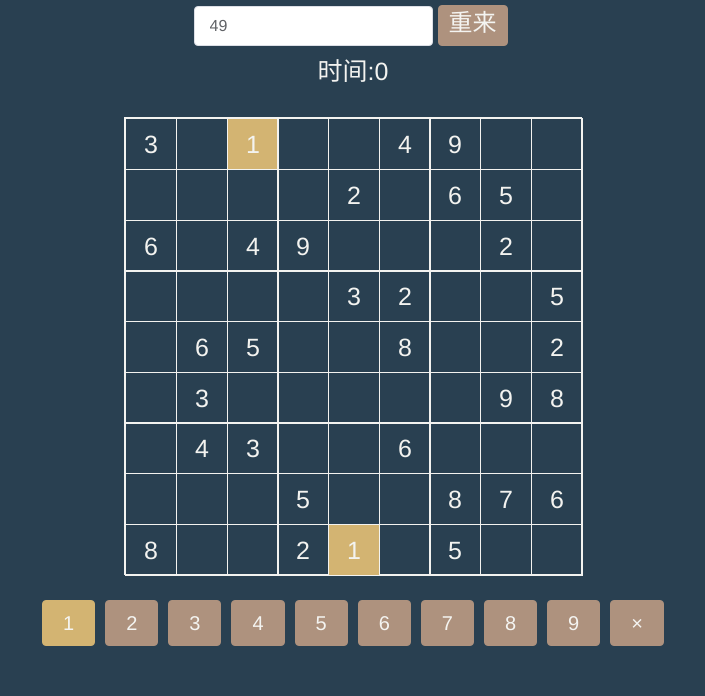
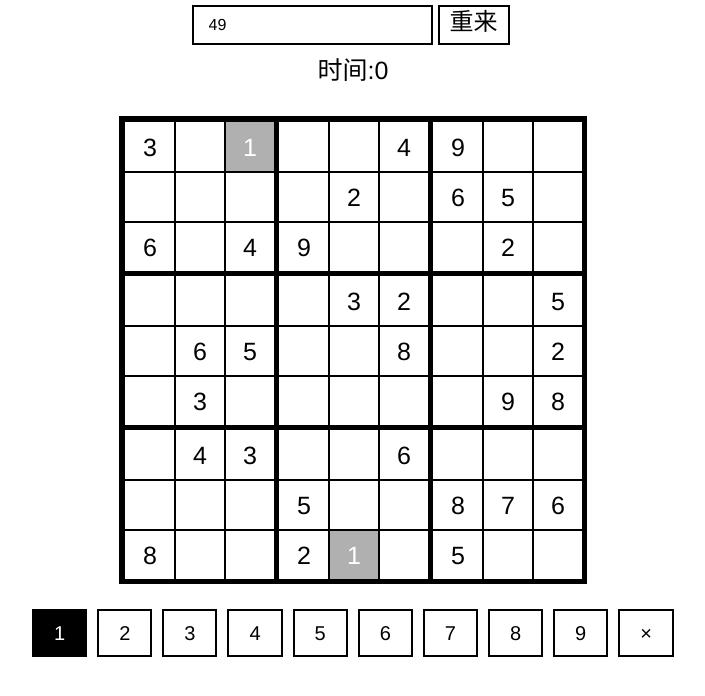
Before and after one commit to myth984/sudoku, a Vue app: page / in a window 1280 px wide. Shown: the top 696 px of the page, without its empty margins (287-992 px from the left). Built offline with nearby package versions, Linux system fonts and the light colour scheme; a web font is replaced by a local one.

Commit message:
添加功能更新样式

```diff
--- a/public/index.html
+++ b/public/index.html
@@ -9,6 +9,7 @@
     <link rel="icon" href="<%= BASE_URL %>favicon.ico">
     <title>
         <%= htmlWebpackPlugin.options.title %>
+            大家一起来数独
     </title>
 </head>
 
--- a/src/App.vue
+++ b/src/App.vue
@@ -63,7 +63,8 @@ html,
 body {
   padding: 0;
   margin: 0;
-  background-color: #294051;
+  /* background-color: #294051; */
+  /* color: #f3f3f0; */
   font-family: dingmou, Avenir, Helvetica, Arial, sans-serif;
 }
 input,
@@ -74,7 +75,6 @@ button {
   -webkit-font-smoothing: antialiased;
   -moz-osx-font-smoothing: grayscale;
   text-align: center;
-  color: #f3f3f0;
   display: grid;
   grid-template-rows: auto auto;
   align-items: center;
@@ -88,9 +88,10 @@ button {
   line-height: 1;
   white-space: nowrap;
   cursor: pointer;
-  background: #ae927e;
-  border: 1px solid #ae927e;
-  color: #f4f4f1;
+  /* background: #ae927e; */
+  background: #fff;
+  border: 2px solid #000;
+  color: #000;
   -webkit-appearance: none;
   text-align: center;
   box-sizing: border-box;
@@ -100,19 +101,21 @@ button {
   -moz-user-select: none;
   -webkit-user-select: none;
   -ms-user-select: none;
-  padding: 5px 10px 10px 10px;
+  padding: 3px 10px 9px 10px;
   font-size: 24px;
-  border-radius: 4px;
+  border-radius: 0px;
   font-family: dingmou, Avenir, Helvetica, Arial, sans-serif;
 }
 .sum-input {
   -webkit-appearance: none;
-  background-color: #fff;
+  /* background-color: #fff; */
   background-image: none;
-  border-radius: 4px;
-  border: 1px solid #dcdfe6;
+  border-radius: 0px;
+  /* border: 1px solid #dcdfe6; */
+  border: 2px solid #000;
   box-sizing: border-box;
-  color: #606266;
+  /* color: #606266; */
+  color: #000;
   font-size: inherit;
   height: 40px;
   line-height: 40px;
--- a/src/components/Box.vue
+++ b/src/components/Box.vue
@@ -17,7 +17,8 @@ export default {
         display: "grid",
         "grid-template-columns": "repeat(3, 50px)",
         "grid-template-rows": "repeat(3, 50px)",
-        "grid-gap": "1px 1px",
+        // "grid-gap": "1px 1px",
+        border:"2px solid #000"
       };
     },
   },
--- a/src/components/ButtonGroup.vue
+++ b/src/components/ButtonGroup.vue
@@ -9,6 +9,7 @@
       "
       v-for="(i, index) of buttons"
       :key="index"
+      v-on:keyup="keyUp($event)"
     >
       {{ i.label }}
     </button>
@@ -49,6 +50,51 @@ export default {
           cell.hint = true;
         });
     },
+    keyUp(ev) {
+      console.log(ev);
+    },
+  },
+  mounted() {
+    document.onkeydown = (e) => {
+      //事件对象兼容
+      let ev =
+        e || event || window.event || arguments.callee.caller.arguments[0];
+      let i = "1";
+      console.log(ev.keyCode);
+      switch (ev.keyCode) {
+        case 48:
+          i = "×";
+          break;
+        case 49:
+          i = "1";
+          break;
+        case 50:
+          i = "2";
+          break;
+        case 51:
+          i = "3";
+          break;
+        case 52:
+          i = "4";
+          break;
+        case 53:
+          i = "5";
+          break;
+        case 54:
+          i = "6";
+          break;
+        case 55:
+          i = "7";
+          break;
+        case 56:
+          i = "8";
+          break;
+        case 57:
+          i = "9";
+          break;
+      }
+      this.click({ label: i });
+    };
   },
 };
 </script>
@@ -60,9 +106,9 @@ export default {
   line-height: 1;
   white-space: nowrap;
   cursor: pointer;
-  background: #ae927e;
-  border: 1px solid #ae927e;
-  color: #f4f4f1;
+  background: #fff;
+  border: 2px solid #000;
+  color: #000;
   -webkit-appearance: none;
   text-align: center;
   box-sizing: border-box;
@@ -74,7 +120,7 @@ export default {
   -ms-user-select: none;
   padding: 12px 20px;
   font-size: 20px;
-  border-radius: 4px;
+  border-radius: 0px;
   font-family: dingmou, Avenir, Helvetica, Arial, sans-serif;
 }
 .btn-handle:active {
@@ -82,12 +128,13 @@ export default {
   color: #f4f4f1;
 }
 .btn-handle:hover {
-  background: #294051;
-  border-color: #d3b472;
-  color: #f4f4f1;
+  background: #000;
+  border-color: #000;
+  color: #fff;
 }
 .btn-handle-active {
-  background: #d3b472;
-  border-color: #d3b472;
+  background: #000;
+  border-color: #000;
+  color: #fff;
 }
 </style>
--- a/src/components/Cell.vue
+++ b/src/components/Cell.vue
@@ -34,7 +34,7 @@ export default {
         // 有相同数据 验证不通过 禁止0.5秒
         this.cell.value = undefined;
         let tmpBackground = ev.target.style.background;
-        ev.target.style.background = "#D55840";
+        ev.target.style.background = "#eb2d2d46";
         this.cell.allowFill = false;
         setTimeout(() => {
           ev.target.style.background = tmpBackground;
@@ -48,7 +48,7 @@ export default {
       if (this.cell.needFill) {
         return {
           color: "green",
-          "font-size": "30px",
+          "font-size": "35px",
         };
       } else {
         return {
@@ -59,7 +59,10 @@ export default {
     cellStyle() {
       if (this.cell.hint) {
         return {
-          background: "#D3B472",
+          background: "#0000004f",
+          color: "#fff",
+          // "box-sizing": "border-box",
+          // border: "5px solid #000",
         };
       } else {
         return {};
@@ -78,14 +81,13 @@ export default {
 .cell {
   width: 50px;
   height: 50px;
-  border: 1px solid;
+  border: 1px solid #000;
   display: grid;
   justify-items: center;
   align-items: center;
-
 }
 .cell:hover {
-  background-color: #7a8383;
+  background-color: #0000004f;
 }
 .user-fill {
   color: green;
--- a/src/components/Table.vue
+++ b/src/components/Table.vue
@@ -43,7 +43,7 @@ export default {
   justify-items: center;
   align-items: center;
   justify-content: center;
-  border: 1px solid;
+  border: 3px solid #000;
   width: fit-content;
   /* cursor: url("~@/assets/images/1.png") 1 1, auto; */
 }
```
Also changed, not shown: 1 other file (tests, documents, lock files or other folders).
